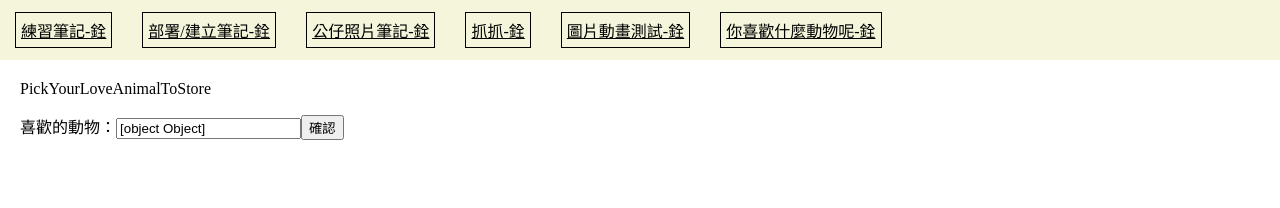
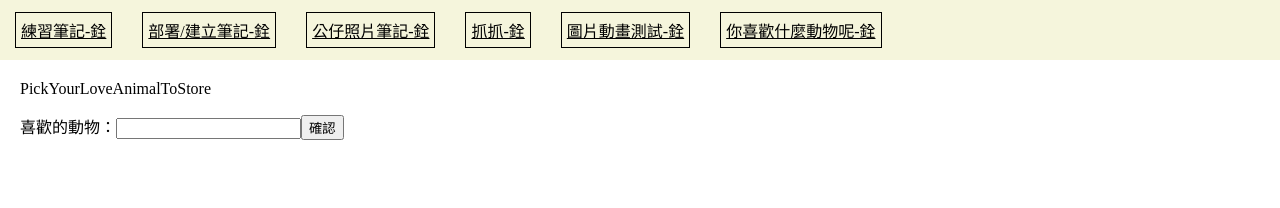
Before and after one commit to yochen1325117/testVueWithCICD, a Nuxt app: page /PickYourLoveAnimalToStore in a window 1280 px wide. Shown: the top 208 px of the page. Built offline with nearby package versions, Linux system fonts and the light colour scheme.

Commit message:
fix animal object bug

```diff
--- a/pages/PickYourLoveAnimalToStore.vue
+++ b/pages/PickYourLoveAnimalToStore.vue
@@ -13,8 +13,9 @@
 export default {
   layout: "testNoteLayout",
   data() {
+    console.log('this.$store.state.loveAnimal', this.$store.state.loveAnimal)
     return {
-        animal: (this.$store.state.loveAnimal && this.$store.state.loveAnimal.text) || {}
+        animal: (this.$store.state.loveAnimal && this.$store.state.loveAnimal.text) || ''
     };
   },
   methods: {
```
